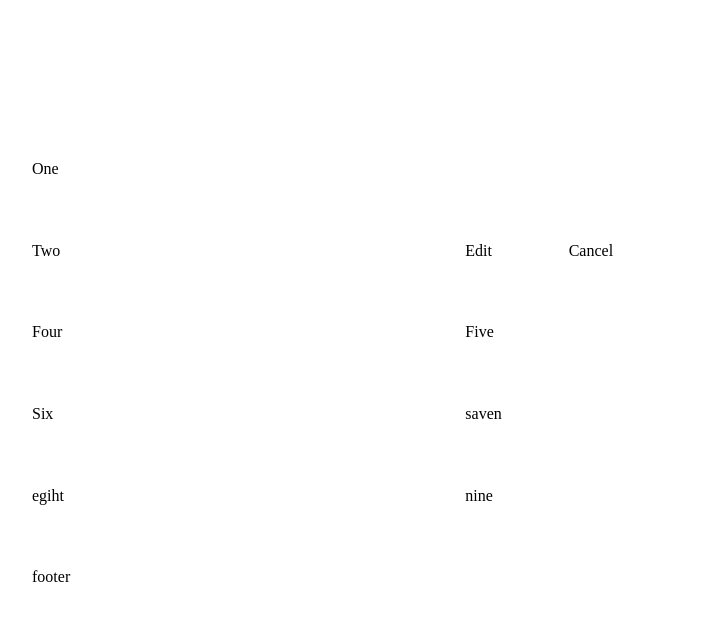
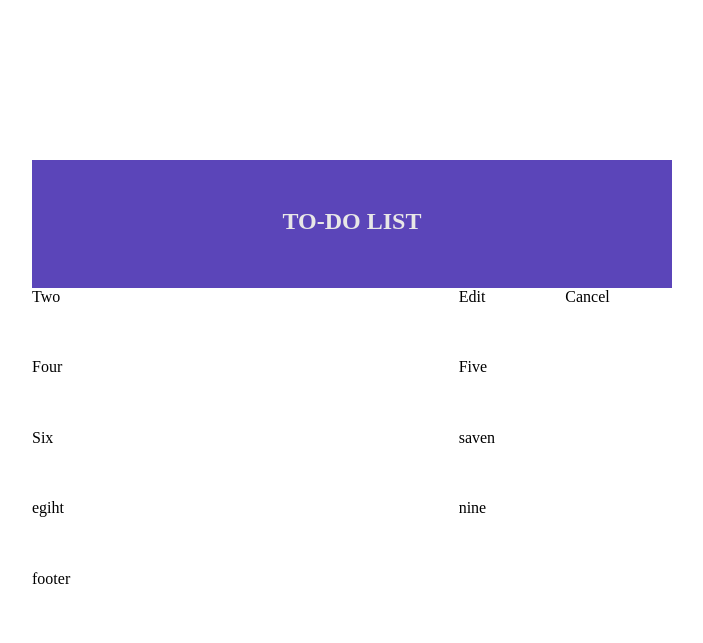
Before and after one commit to naimur202164-rony/todo-list-javascript, a plain HTML site: page index.html in a window 1280 px wide. Shown: the whole page, without its empty margins (288-991 px from the left). Drawn offline with Linux system fonts and the light colour scheme.

Commit message:
todo list added

```diff
--- a/index.html
+++ b/index.html
@@ -10,7 +10,7 @@
   <body>
     <div class="container">
       <div class="wrapper">
-        <div class="one">One</div>
+        <div class="one"><h2>TO-DO LIST</h2></div>
         <div class="two">Two</div>
         <div class="three">
           <div class="edit">Edit</div>
--- a/style.css
+++ b/style.css
@@ -29,12 +29,18 @@
   height: 30rem;
   display: grid;
   grid-template-columns: repeat(3, 1fr);
-  gap: 10px;
 }
 
 .one {
+  text-align: center;
+  background: var(--violet-color);
+  color: var(--light-white-color);
   grid-column: 1/4;
   grid-row: 1;
+}
+.one h2 {
+  text-align: center;
+  margin-top: 3rem;
 }
 
 .two {
```
